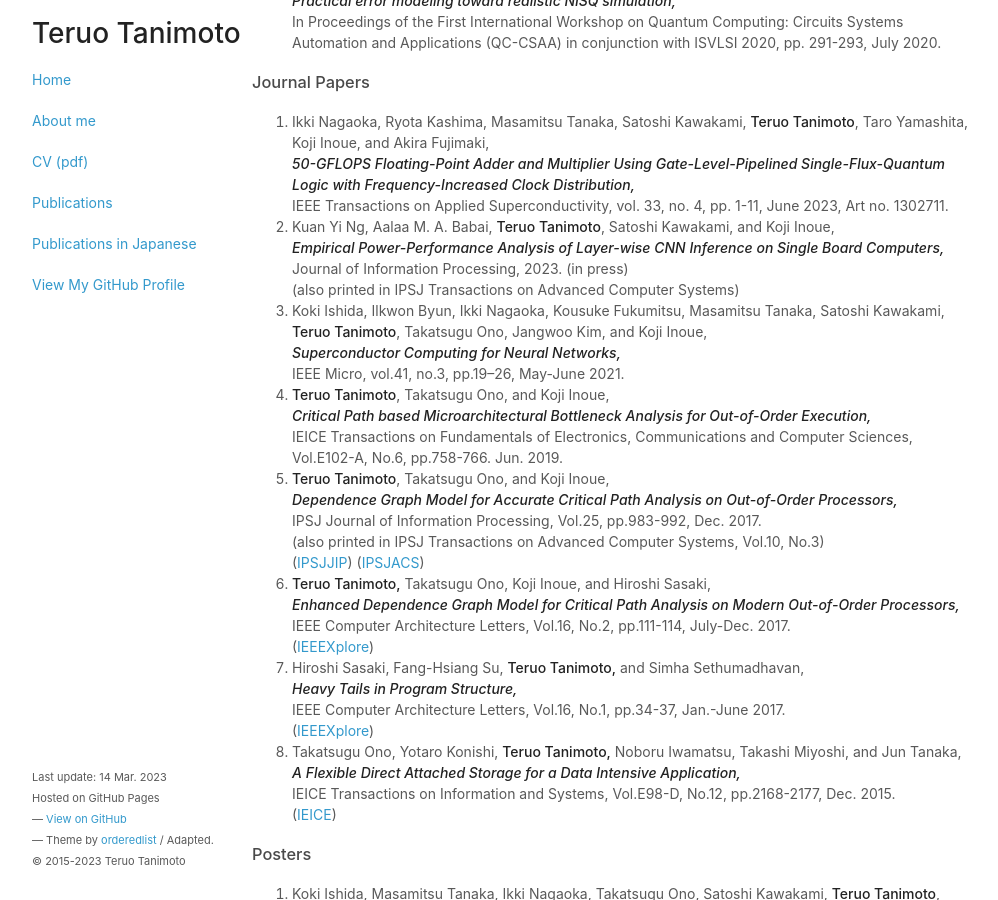
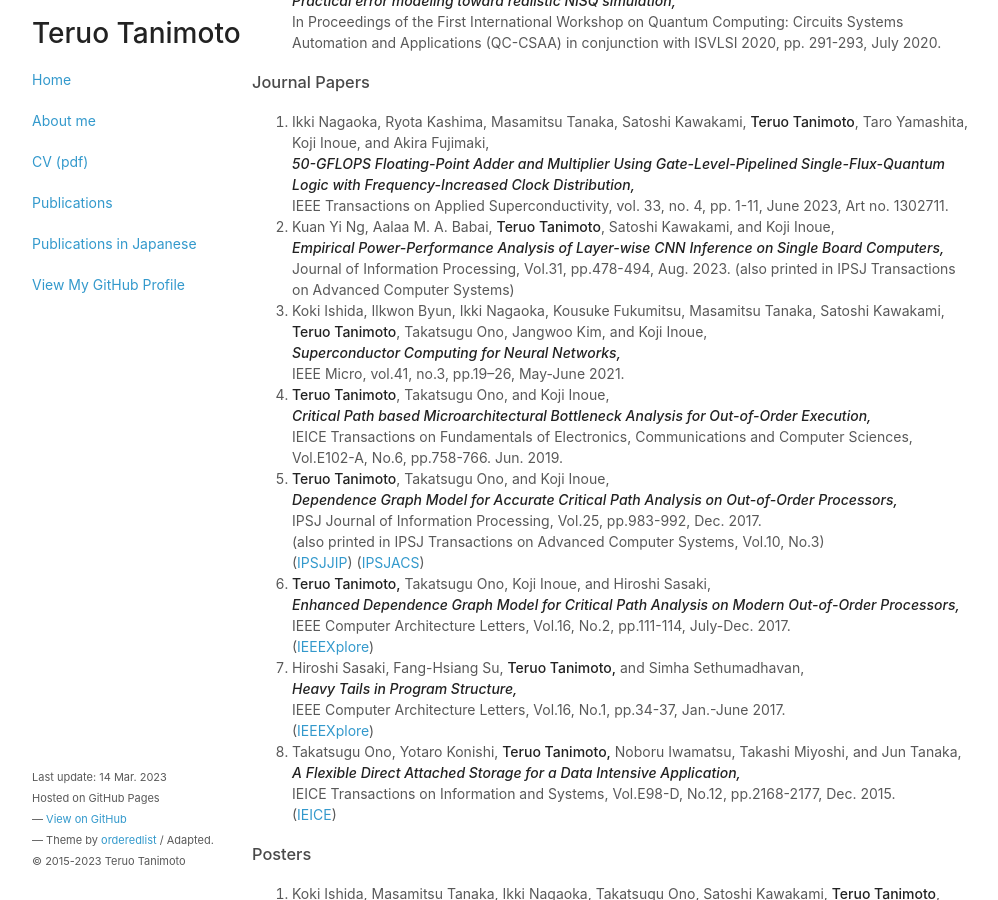
Before and after one commit to teruo41/teruo41.github.io, a Jekyll site: the page built from pubse.md, in a window 1280 px wide and 900 px high, scrolled down 1763 px. Shown: the whole window, without its empty margins (138-1136 px from the left). Built offline with Jekyll 4.4.1, drawn with Linux system fonts in a browser that asks for light colours.

Commit message:
Update pubse.md

```diff
--- a/pubse.md
+++ b/pubse.md
@@ -96,7 +96,7 @@ title: Publications
 
 0. Kuan Yi Ng, Aalaa M. A. Babai, __Teruo Tanimoto__, Satoshi Kawakami, and Koji Inoue,
    ***Empirical Power-Performance Analysis of Layer-wise CNN Inference on Single Board Computers,***
-   Journal of Information Processing, 2023. (in press)
+   Journal of Information Processing, Vol.31, pp.478-494, Aug. 2023.
    (also printed in IPSJ Transactions on Advanced Computer Systems)
 
 0. Koki Ishida, Ilkwon Byun, Ikki Nagaoka, Kousuke Fukumitsu, Masamitsu Tanaka, Satoshi Kawakami, __Teruo Tanimoto__, Takatsugu Ono, Jangwoo Kim, and Koji Inoue,
```
